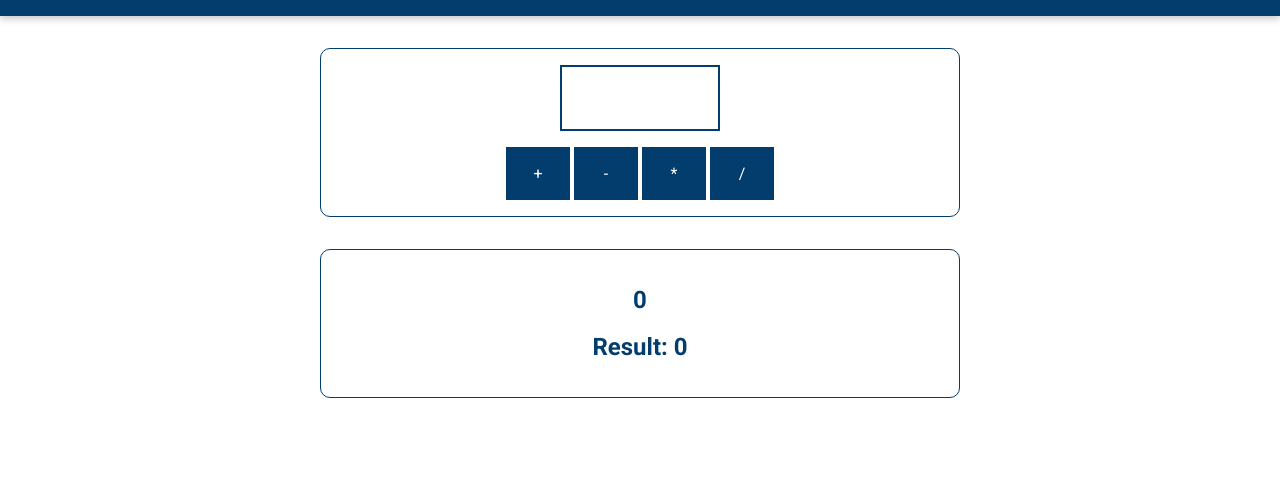
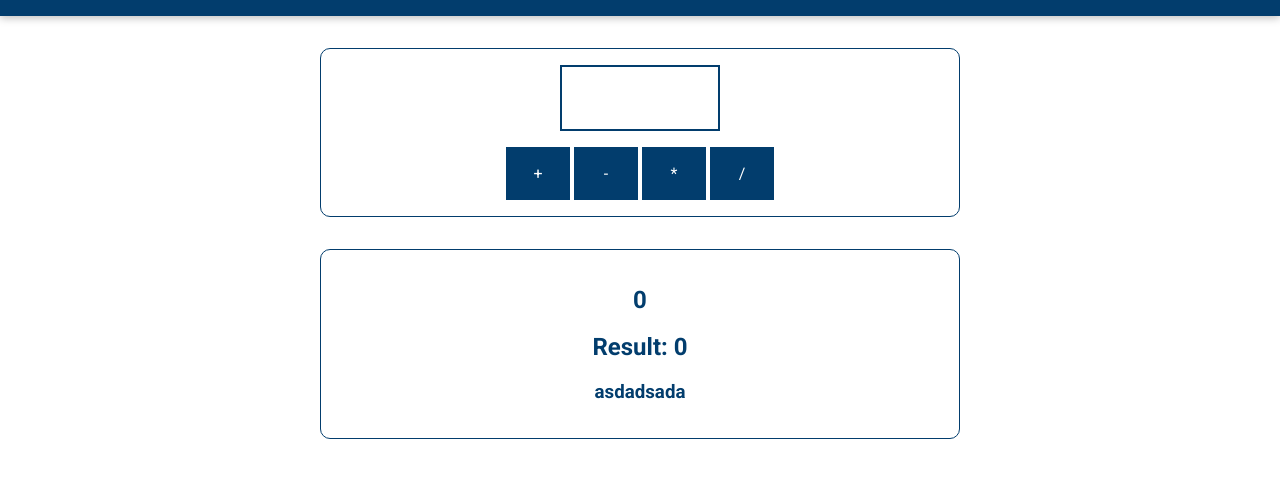
Before and after one commit to Omcc/JavaScript, a plain HTML site: page index.html in a window 1280 px wide. Shown: the part 116-594 px from the top of the page. Drawn offline with Linux system fonts and the light colour scheme.

Commit message:
h3 added

```diff
--- a/index.html
+++ b/index.html
@@ -28,6 +28,7 @@
     <section id="results">
       <h2 id="current-calculation">0</h2>
       <h2>Result: <span id="current-result">0</span></h2>
+      <h3> asdadsada</h3>
 
     </section>
   </body>
```
